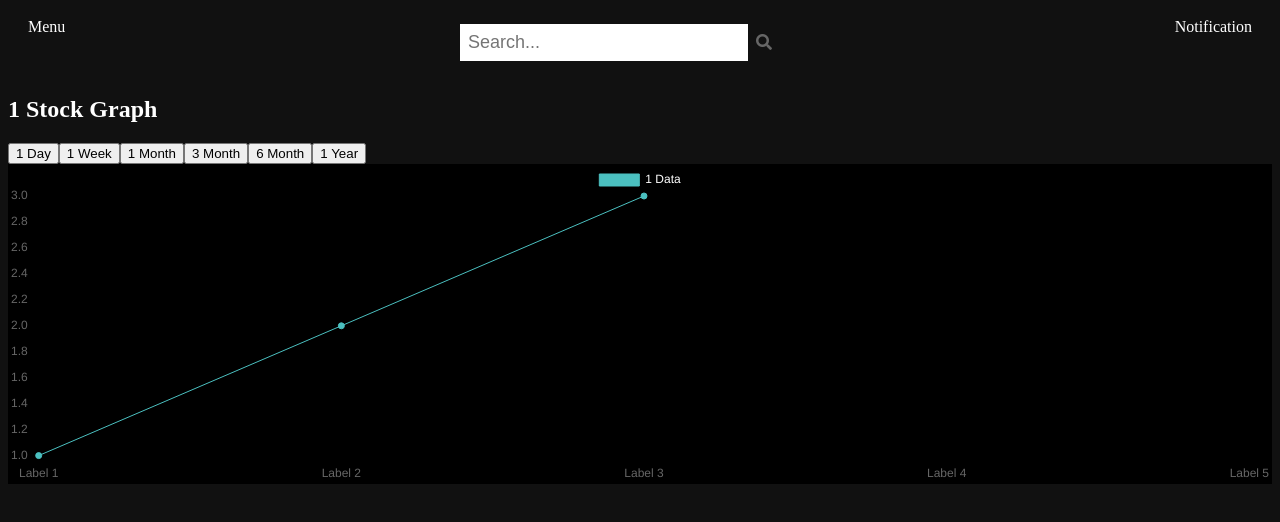
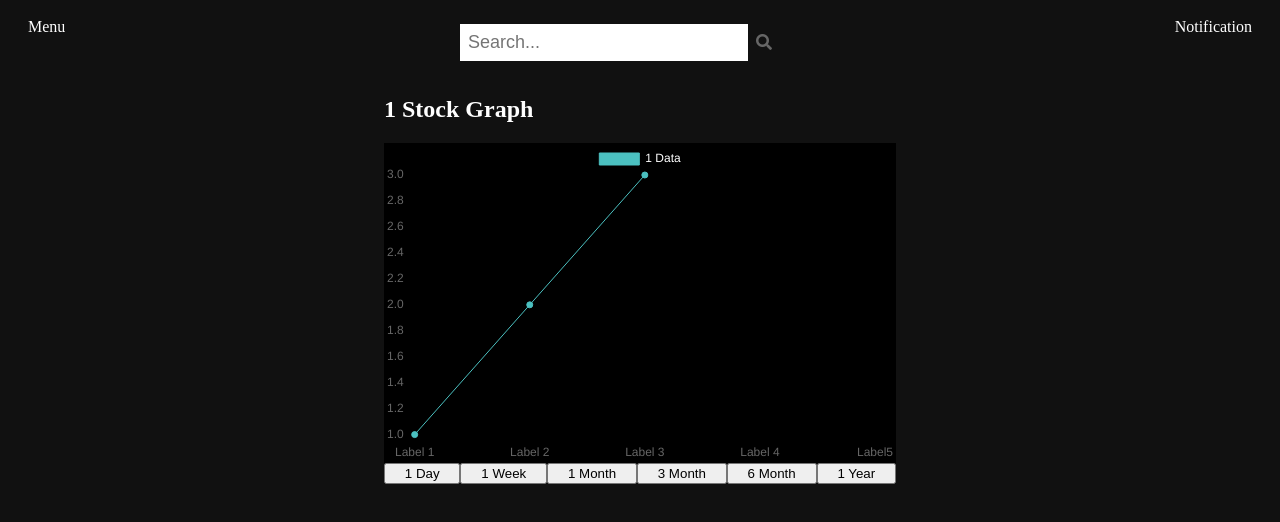
Before and after one commit to omerRabin/StockVisualization, a React (Create React App) app in the folder frontend/: page /markets/1 in a window 1280 px wide. Shown: the top 522 px of the page. Built offline with nearby package versions, Linux system fonts and the light colour scheme.

Commit message:
some styles

```diff
--- a/frontend/src/components/Search.tsx
+++ b/frontend/src/components/Search.tsx
@@ -40,6 +40,10 @@ const Search = () => {
   };
 
   return (
+    <>
+      {isLoading ? (
+        <p>Loading...</p>
+      ) : (
         <div className='search'>
           <input
             type='text'
@@ -60,6 +64,8 @@ const Search = () => {
             </div>
           )}
         </div>
+      )}
+    </>
   );
 };
 
--- a/frontend/src/components/stockGraph.tsx
+++ b/frontend/src/components/stockGraph.tsx
@@ -4,6 +4,7 @@ import { Ranges } from '../enums';
 import { BasicLineChart } from './';
 import { historicalStockData } from '../types';
 import { useQuery } from 'react-query';
+import '../styles/stockGraph.css';
 import axios from 'axios';
 
 const SERVER_API = 'http://localhost:4567/api';
@@ -14,7 +15,7 @@ const getStockData = async (symbol: string, range: Ranges) => {
 };
 
 const StockGraph = () => {
-  const { symbol = '' } = useParams(); // Provide a default value for symbol
+  const { symbol = '' } = useParams();
   const [range, setRange] = useState(Ranges.WEEK);
 
   const { data: stockData = [], isLoading } = useQuery(
@@ -23,27 +24,19 @@ const StockGraph = () => {
     { enabled: false }
   );
 
-  const labels = ['Label 1', 'Label 2', 'Label 3', 'Label 4', 'Label 5'];
+  const labels = ['Label 1', 'Label 2', 'Label 3', 'Label 4', 'Label5'];
 
   const handleRangeChange = (newRange: Ranges) => {
     setRange(newRange);
   };
 
   return (
-    <>
+    <div className='temp-column'>
       {isLoading ? (
         <p>Loading...</p>
       ) : (
-        <div>
-          <h2 style={{ color: 'white' }}>{symbol} Stock Graph</h2>
-          <div>
-            <button onClick={() => handleRangeChange(Ranges.DAY)}>1 Day</button>
-            <button onClick={() => handleRangeChange(Ranges.WEEK)}>1 Week</button>
-            <button onClick={() => handleRangeChange(Ranges.MONTH)}>1 Month</button>
-            <button onClick={() => handleRangeChange(Ranges.QUARTER_YEAR)}>3 Month</button>
-            <button onClick={() => handleRangeChange(Ranges.HALF_YEAR)}>6 Month</button>
-            <button onClick={() => handleRangeChange(Ranges.YEAR)}>1 Year</button>
-          </div>
+        <div className='stock-graph-container'>
+          <h2 className='stock-graph-title'>{symbol} Stock Graph</h2>
           {stockData && (
             <BasicLineChart
               data={[1, 2, 3]} // Replace with your stockData
@@ -52,9 +45,29 @@ const StockGraph = () => {
               canvasBackgroundColor='black'
             />
           )}
+          <div className='range-selection-containter'>
+            <button className='range-selection' onClick={() => handleRangeChange(Ranges.DAY)}>
+              1 Day
+            </button>
+            <button className='range-selection' onClick={() => handleRangeChange(Ranges.WEEK)}>
+              1 Week
+            </button>
+            <button className='range-selection' onClick={() => handleRangeChange(Ranges.MONTH)}>
+              1 Month
+            </button>
+            <button className='range-selection' onClick={() => handleRangeChange(Ranges.QUARTER_YEAR)}>
+              3 Month
+            </button>
+            <button className='range-selection' onClick={() => handleRangeChange(Ranges.HALF_YEAR)}>
+              6 Month
+            </button>
+            <button className='range-selection' onClick={() => handleRangeChange(Ranges.YEAR)}>
+              1 Year
+            </button>
+          </div>
         </div>
       )}
-    </>
+    </div>
   );
 };
 
--- /dev/null
+++ b/frontend/src/styles/stockGraph.css
@@ -0,0 +1,24 @@
+.range-selection {
+  flex-grow: 1;
+}
+
+.range-selection-containter {
+  display: flex;
+}
+.stock-graph-title {
+  color: white;
+}
+
+.stock-graph-container {
+  width: 40vw;
+  display: flex;
+  flex-direction: column;
+}
+
+.temp-column {
+  width: 100%;
+  display: flex;
+  justify-content: center;
+  flex-direction: column;
+  align-items: center;
+}
```
Lines whose indentation alone changed are shown as unchanged.
